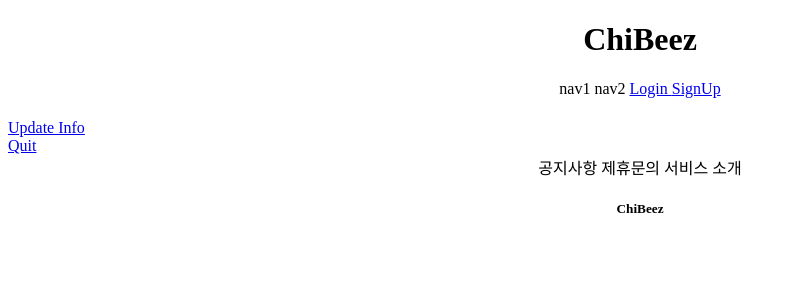
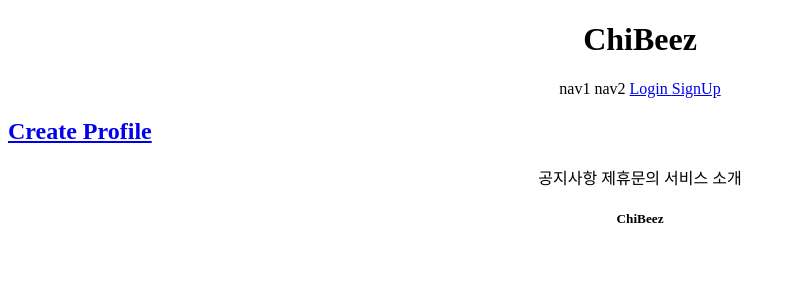
Before and after one commit to SEOJINHWAN/gis_1ban_2, a Django app: template accountapp/templates/accountapp/detail.html in a window 1280 px wide. Shown: the top 300 px of the page, without its empty margins (0-796 px from the left). Run offline with Django 3.2, Linux system fonts and the light colour scheme; the template is opened without the code that fills it, so the values that code supplies are empty; some libraries are stand-ins or nearby versions.

Commit message:
7/28 1ban class commit 1

```diff
--- a/accountapp/templates/accountapp/detail.html
+++ b/accountapp/templates/accountapp/detail.html
@@ -4,11 +4,33 @@
 
 <div class="text-center mw-500 m-auto">
     <div class="m-5">
-        <h4>{{ target_user.username }}</h4>
+        {% if target_user.profile %}
+            <img src="{{ target_user.profile.image.url }}"
+                 class="profile_image m-4"
+                 alt="profile image">
+            <h2 class="NNS_B">
+                {{ target_user.profile.nickname }}
+                {% if user == target_user %}
+                <a href="{% url 'profileapp:update' pk=target_user.profile.pk %}">
+                    edit
+                </a>
+                {% endif %}
+            </h2>
+            <h5>{{ target_user.profile.message }}</h5>
+        {% else %}
+        <h2 class="NNS_B">
+            <a href="{% url 'profileapp:create' %}">
+                Create Profile
+            </a>
+        </h2>
+        {% endif %}
     </div>
     <div>
         {{ target_user.date_joined }}
     </div>
+
+    {% if user == target_user %}
+
     <div>
         <a href="{% url 'accountapp:update' pk=target_user.pk %}">
                 Update Info
@@ -19,6 +41,9 @@
                 Quit
         </a>
     </div>
+
+    {% endif %}
+
 </div>
 
 {% endblock %}
--- a/gis_1ban_2/settings.py
+++ b/gis_1ban_2/settings.py
@@ -55,7 +55,7 @@ INSTALLED_APPS = [
     'django.contrib.staticfiles',
     'accountapp',
     'bootstrap4',
-    'profileapp'
+    'profileapp',
 ]
 
 MIDDLEWARE = [
@@ -125,7 +125,7 @@ AUTH_PASSWORD_VALIDATORS = [
 
 LANGUAGE_CODE = 'ko-kr'
 
-TIME_ZONE = 'UTC'
+TIME_ZONE = 'Asia/Seoul'
 
 USE_I18N = True
 
--- a/gis_1ban_2/urls.py
+++ b/gis_1ban_2/urls.py
@@ -13,6 +13,8 @@ Including another URLconf
     1. Import the include() function: from django.urls import include, path
     2. Add a URL to urlpatterns:  path('blog/', include('blog.urls'))
 """
+from django.conf import settings
+from django.conf.urls.static import static
 from django.contrib import admin
 from django.urls import path, include
 
@@ -24,4 +26,4 @@ urlpatterns = [
     path('admin/', admin.site.urls),
     path('accounts/', include('accountapp.urls')),
     path('profiles/', include('profileapp.urls'))
-]
+] + static(settings.MEDIA_URL, document_root=settings.MEDIA_ROOT)
--- a/profileapp/urls.py
+++ b/profileapp/urls.py
@@ -1,9 +1,10 @@
 from django.urls import path
 
-from profileapp.views import ProfileCreateView
+from profileapp.views import ProfileCreateView, ProfileUpdateView
 
 app_name = 'profileapp'
 
 urlpatterns = [
-    path('create/', ProfileCreateView.as_view(), name='create')
+    path('create/', ProfileCreateView.as_view(), name='create'),
+    path('update/<int:pk>', ProfileUpdateView.as_view(), name='update')
 ]
```
Also changed, not shown: profileapp/templates/profileapp/create.html (+5 -6 lines), profileapp/views.py (+12 -1 lines), static/base.css (+11 -0 lines).
